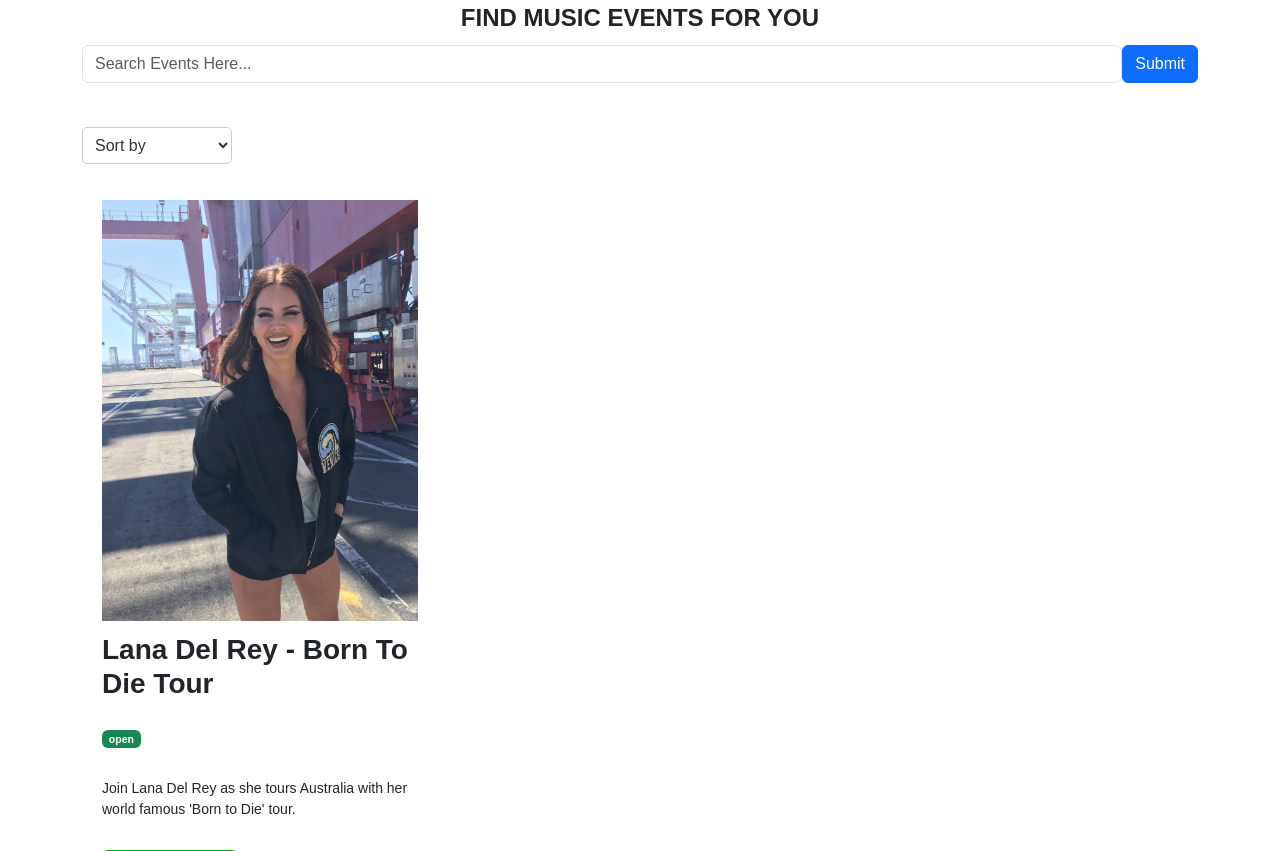
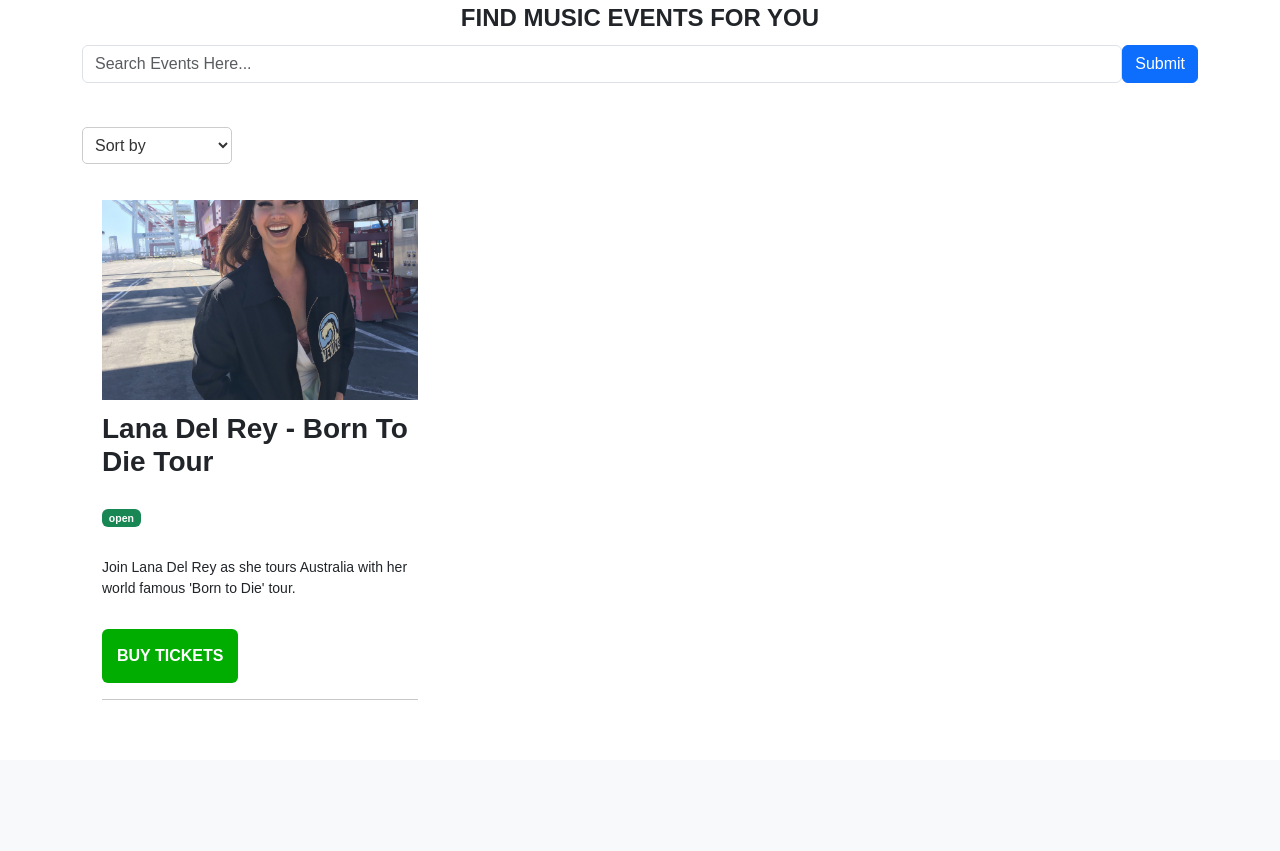
Before and after one commit to moontail7/task3, a Flask app: page /sort in a window 1280 px wide. Shown: the part 352-1203 px from the top of the page. After the commit the page ends 1052 px from the top, so only its background shows below. Run offline with Flask 3, Linux system fonts and the light colour scheme; some libraries are stand-ins or nearby versions.

Commit message:
test img css

```diff
--- a/website/static/style/style1.css
+++ b/website/static/style/style1.css
@@ -57,6 +57,13 @@
   .custom-card {
     padding: 20px;
   }
+
+  .custom-card img {
+    width: 100%;
+    height: 200px;
+    object-fit: cover;
+}
+
 
   .custom-card + .custom-card {
     margin-top: 20px;
```
